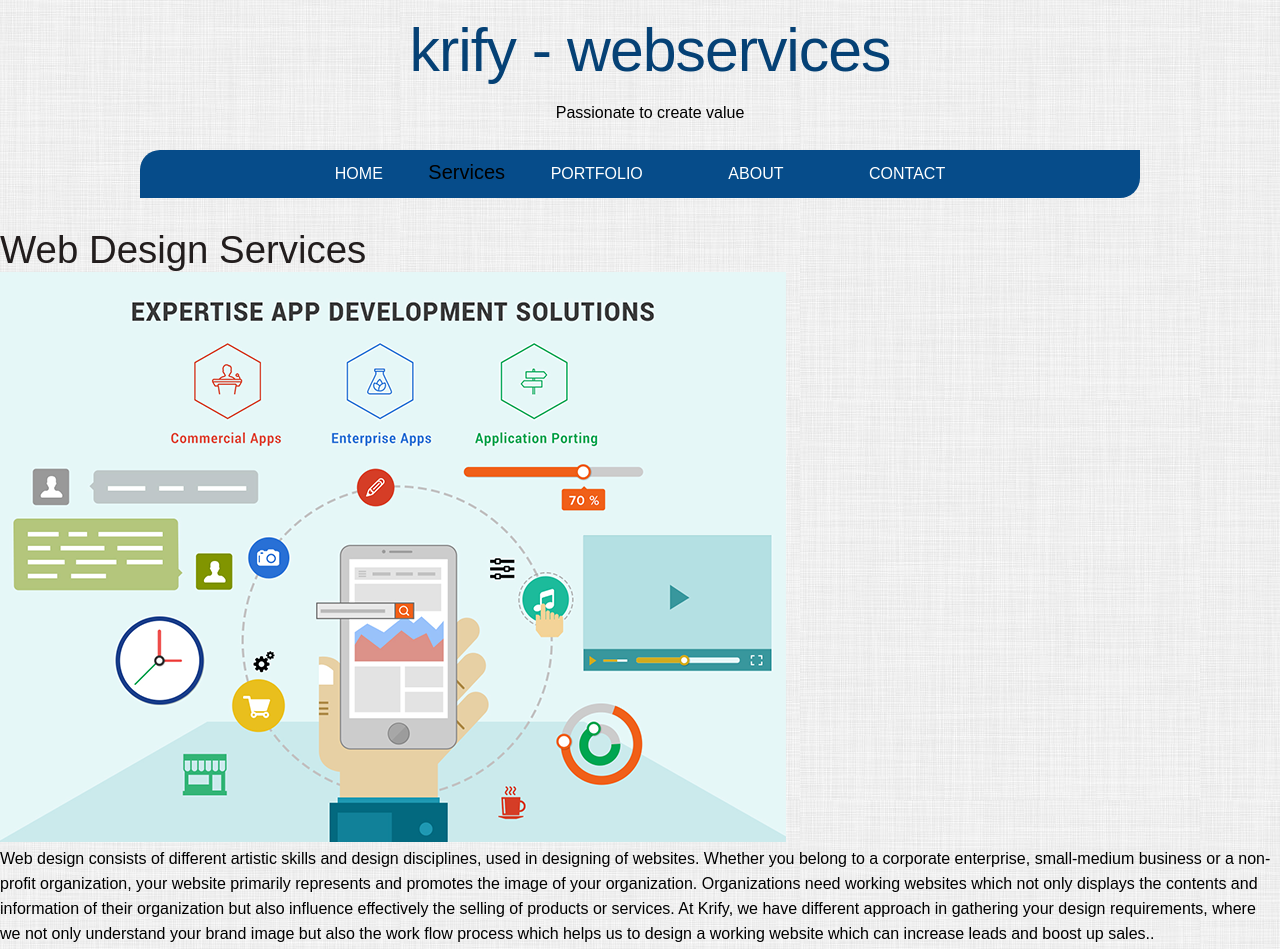
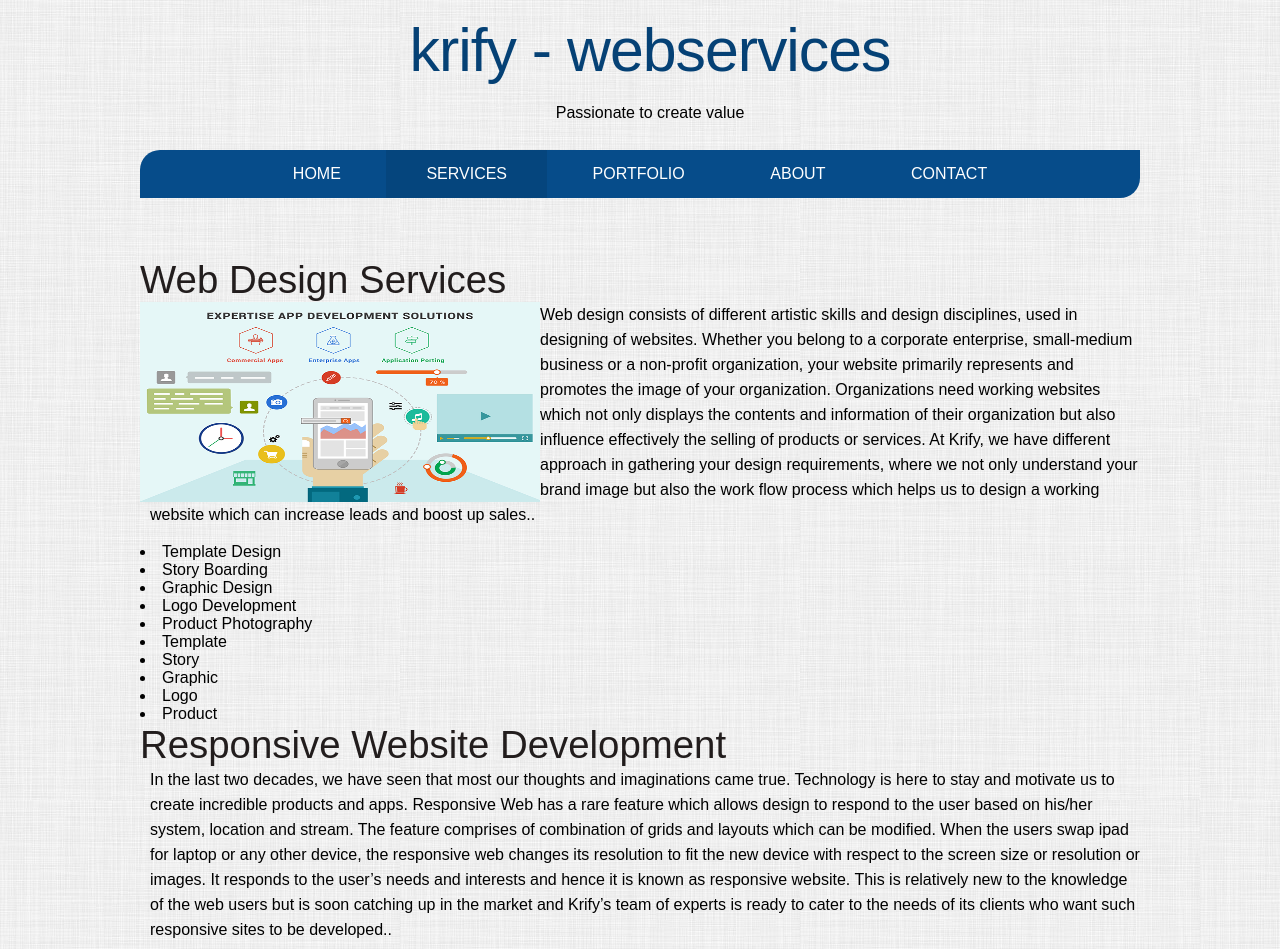
Before and after one commit to krify/workshop21, a plain HTML site: page webservices.html in a window 1280 px wide. Shown: the top 949 px of the page. Drawn offline with Linux system fonts and the light colour scheme.

Commit message:
adding proper css and ids

```diff
--- a/webservices.html
+++ b/webservices.html
@@ -17,7 +17,7 @@
 		<ul>
 		<!-- class="current_page_item" for that menu item -->
 			<li><a href="index.html">Home</a></li>
-			<li class="current_page_item><a href="services.html">Services</a></li>
+			<li class="current_page_item"><a href="services.html">Services</a></li>
 			<li><a href="#">Portfolio</a></li>
 			<li><a href="#">About</a></li>
 			<li class="last"><a href="#">Contact</a></li>
@@ -26,7 +26,7 @@
 	<!-- end #menu -->
 
 	<!-- start #page -->
-	<div>
+	<div id="services">
 		<div>
 			<h2>Web Design Services</h2>
 			<img src="images/mobileappdesigndevelopment.png" alt="" />
```
Also changed, not shown: 1 other file.
